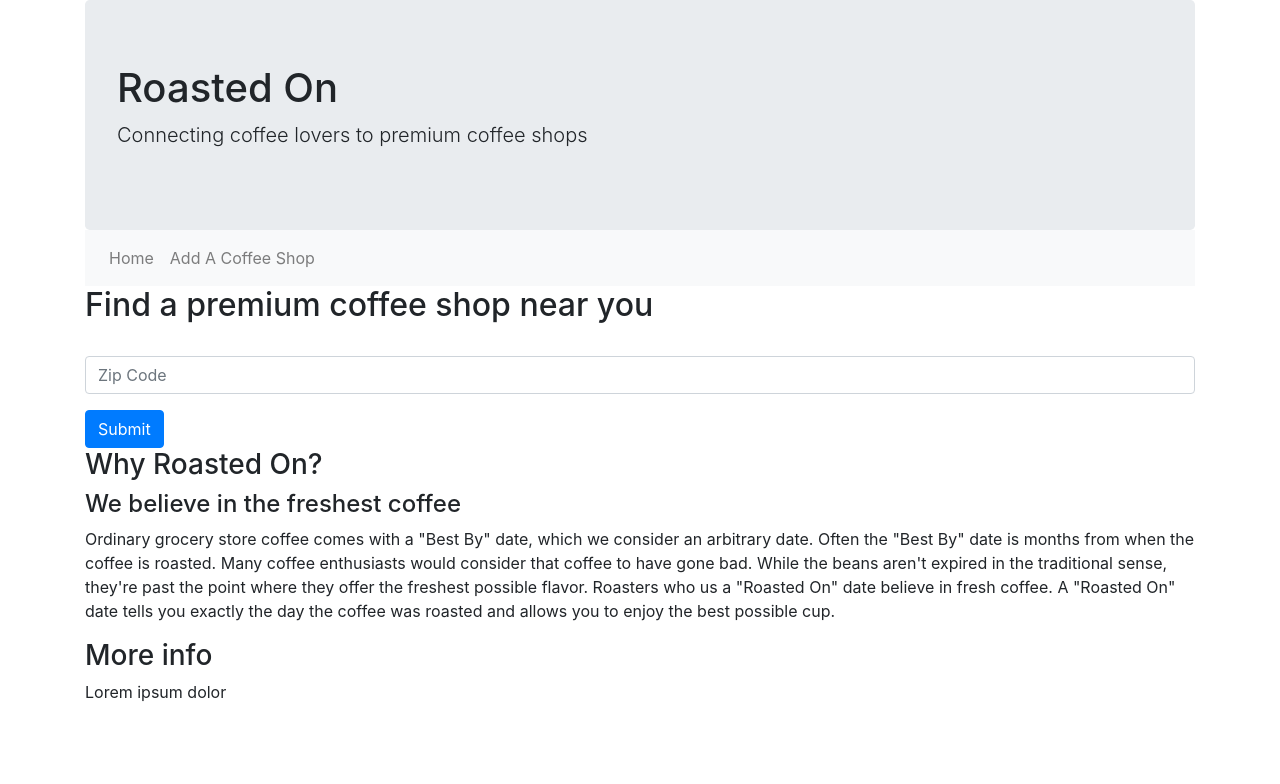
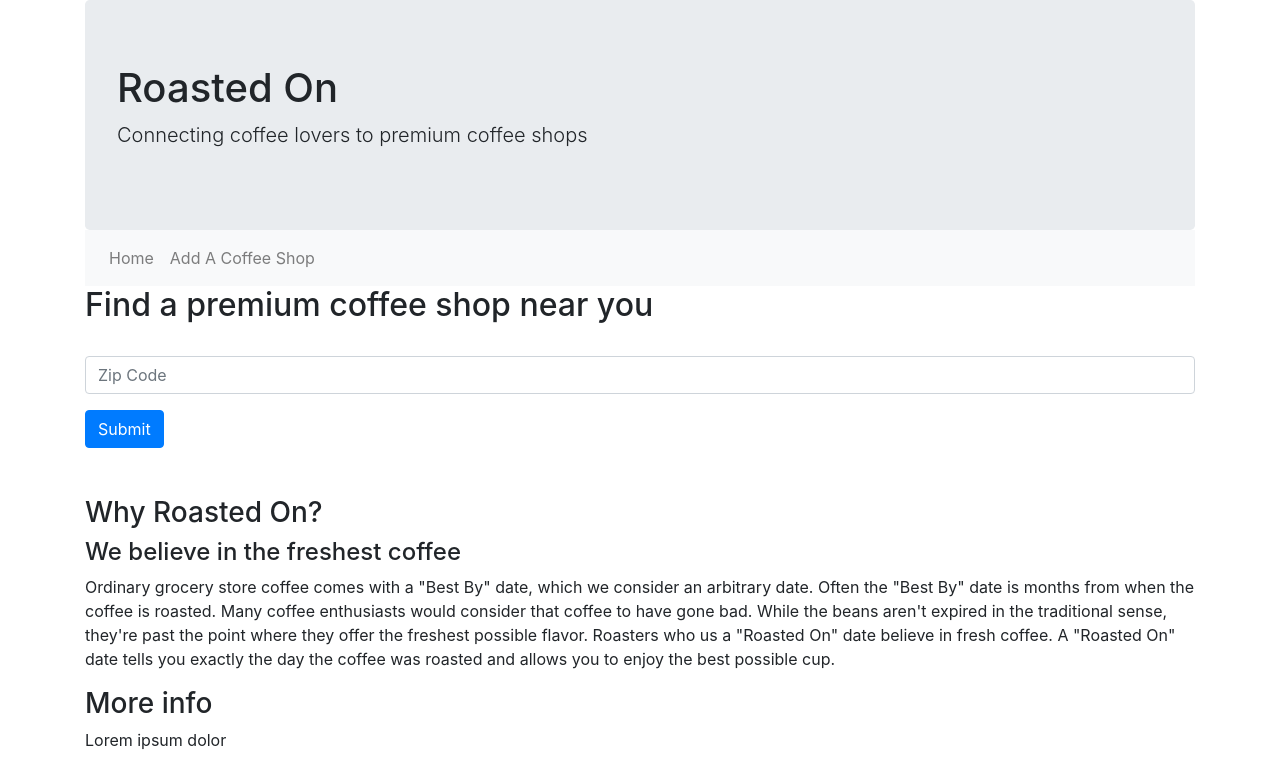
Before and after one commit to t-fa/roastedon, a React (Create React App) app in the folder frontend/: page / in a window 1280 px wide. Shown: the top 784 px of the page. Built offline with nearby package versions, Linux system fonts and the light colour scheme.

Commit message:
Added class to div

```diff
--- a/frontend/src/components/Home/Info.js
+++ b/frontend/src/components/Home/Info.js
@@ -2,7 +2,7 @@ import React from 'react';
 
 const info = () => {
   return (
-    <div>
+    <div class="mt-5">
       <h3>Why Roasted On?</h3>
       <h4>We believe in the freshest coffee</h4>
       <p>
```
